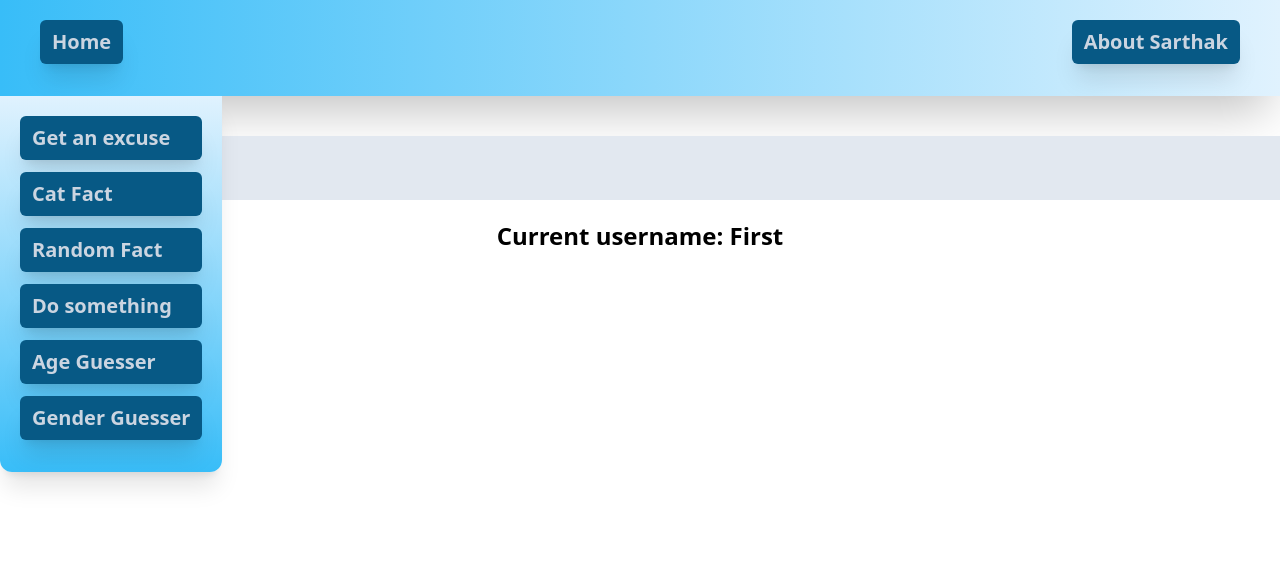
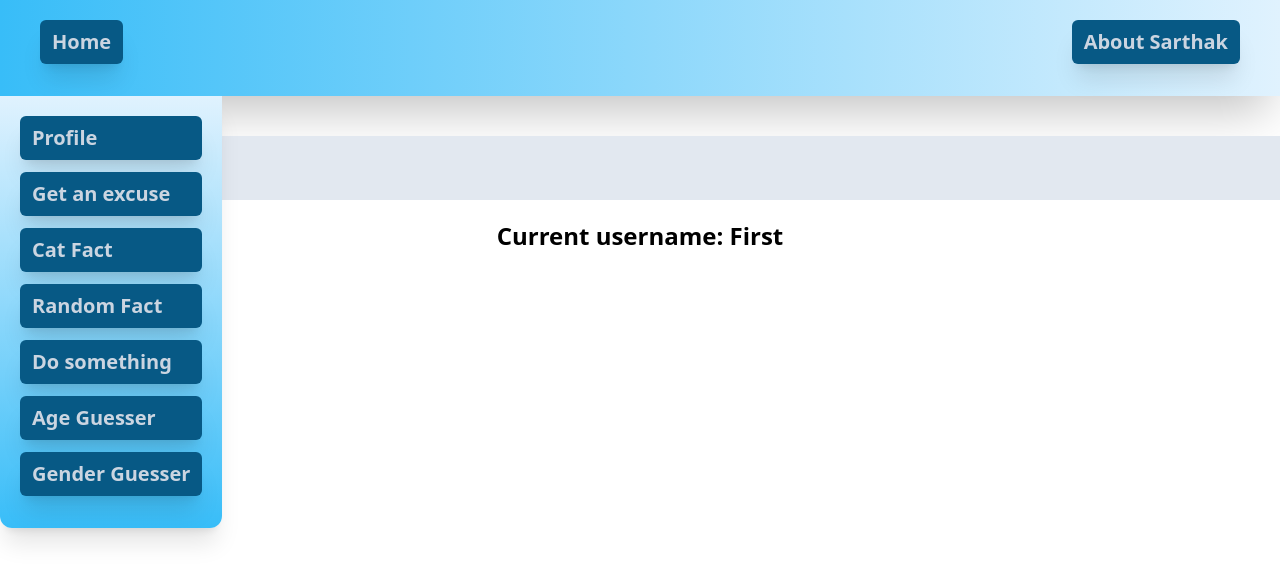
Before and after one commit to sarthakmishraa/react-practice, a React (Create React App) app: page / in a window 1280 px wide. Shown: the top 582 px of the page. Built offline with nearby package versions, Linux system fonts and the light colour scheme.

Commit message:
fixed profile component

```diff
--- a/src/components/Sidebar.js
+++ b/src/components/Sidebar.js
@@ -3,6 +3,7 @@ import { Link } from "react-router-dom";
 function Sidebar() {
   return (
     <div className="h-100% w-160px fixed z-1 left-0 p-5 bg-gradient-to-t from-sky-400 to-sky-100 rounded-b-xl shadow-xl">
+      <li className='list-none mb-3 font-bold text-slate-300 py-2 px-3 bg-sky-800 hover:bg-sky-600 text-xl rounded-md shadow-xl'><Link to="/profile">Profile</Link></li>
       <li className='list-none mb-3 font-bold text-slate-300 py-2 px-3 bg-sky-800 hover:bg-sky-600 text-xl rounded-md shadow-xl'><Link to="/excuser">Get an excuse</Link></li>
       <li className='list-none mb-3 font-bold text-slate-300 py-2 px-3 bg-sky-800 hover:bg-sky-600 text-xl rounded-md shadow-xl'><Link to="/catfact">Cat Fact</Link></li>
       <li className='list-none mb-3 font-bold text-slate-300 py-2 px-3 bg-sky-800 hover:bg-sky-600 text-xl rounded-md shadow-xl'><Link to="/randomfact">Random Fact</Link></li>
```
